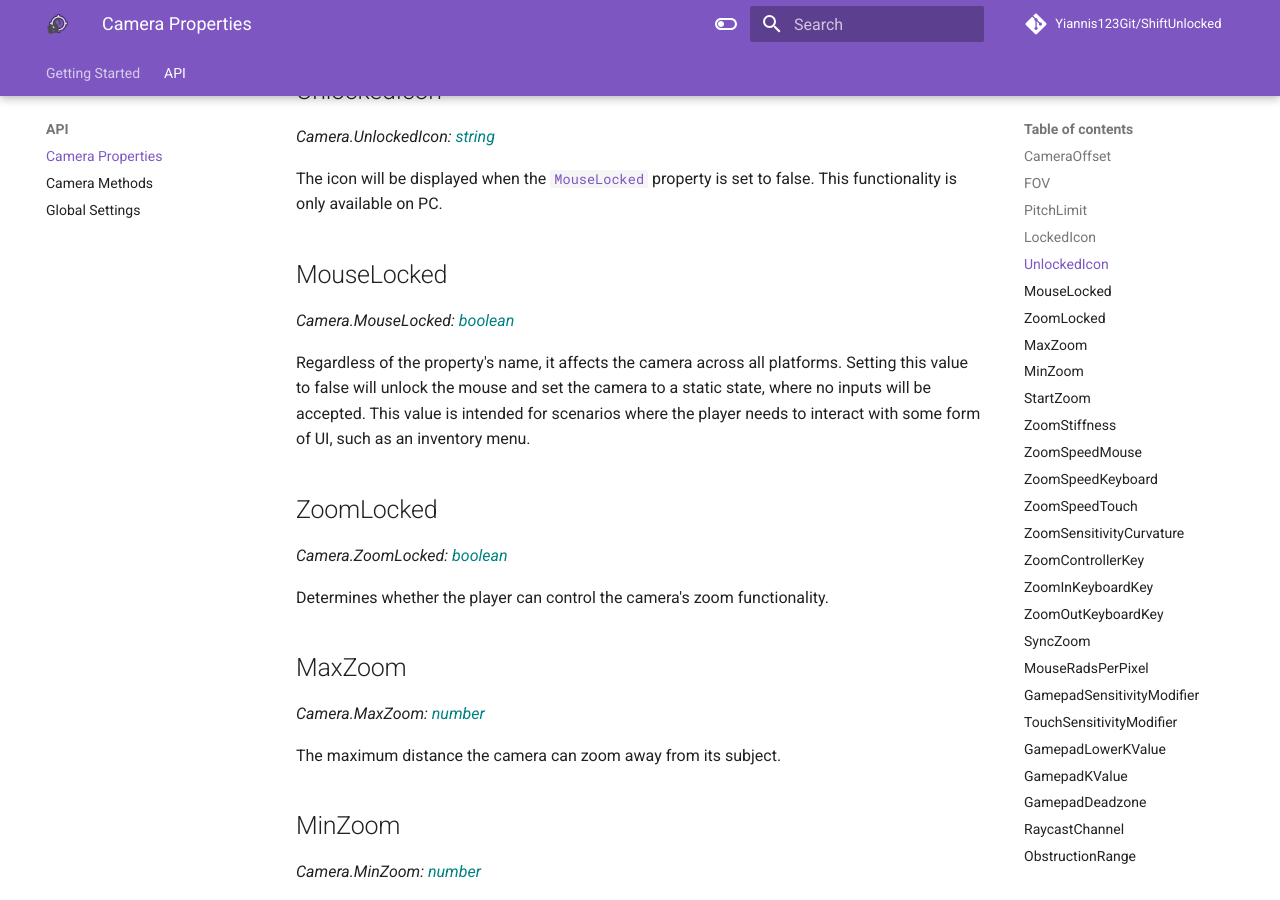
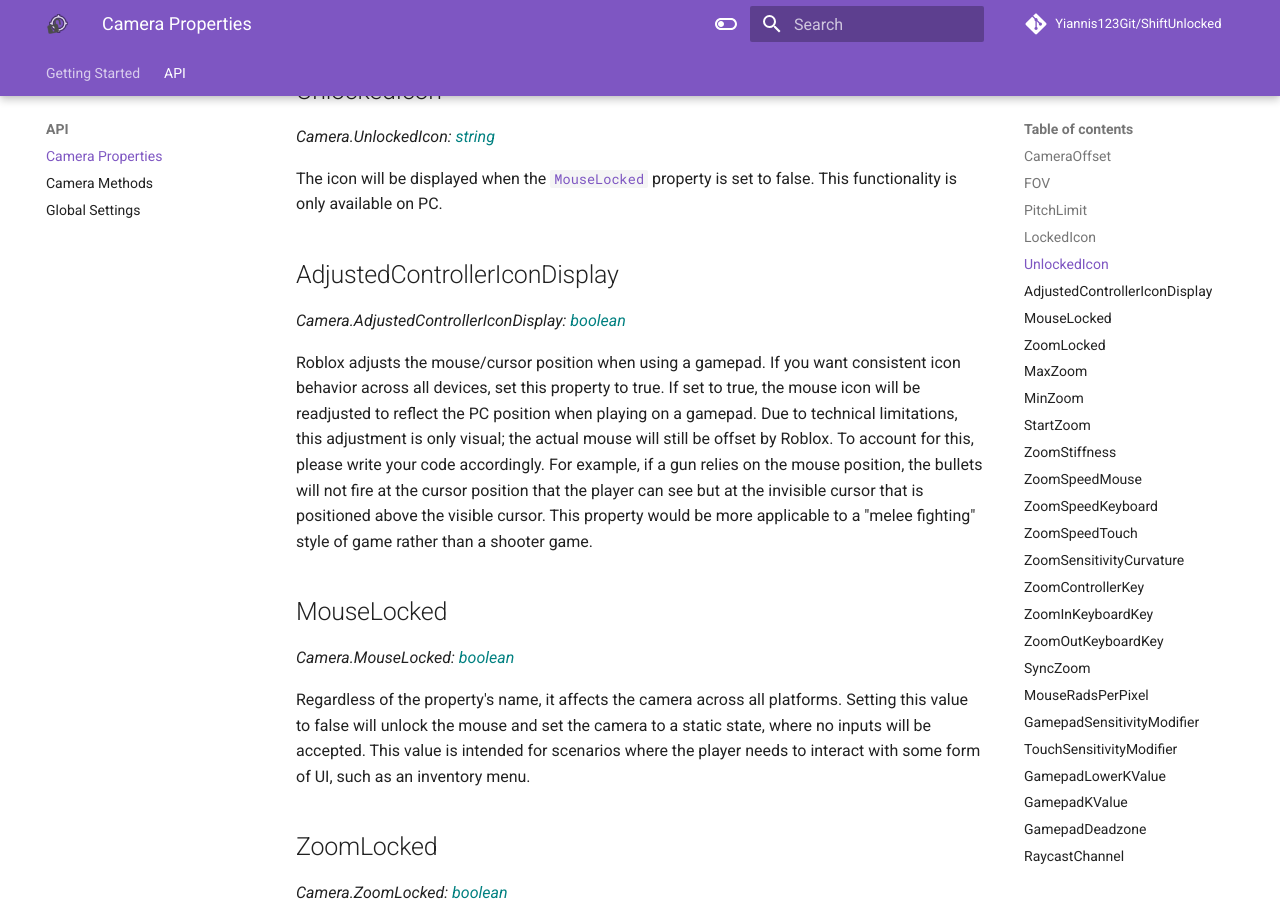
Before and after one commit to Yiannis123Git/ShiftUnlocked, an MkDocs documentation site: the page built from docs/CameraProperties.md, in a window 1280 px wide and 900 px high, scrolled down 1152 px. Built offline with MkDocs 1.6.1 and Material for MkDocs 9.7.7, drawn with Linux system fonts in a browser that asks for light colours; comment, search, counter and statistics services are not loaded.

Commit message:
Add docs for AdjustedControllerIconDisplay

```diff
--- a/docs/CameraProperties.md
+++ b/docs/CameraProperties.md
@@ -38,6 +38,12 @@
 _Camera.UnlockedIcon: <span style="color: teal;">string</span>_
 
 The icon will be displayed when the [`MouseLocked`](#mouselocked) property is set to false. This functionality is only available on PC.
+
+## AdjustedControllerIconDisplay
+
+_Camera.AdjustedControllerIconDisplay: <span style="color: teal;">boolean</span>_
+
+Roblox adjusts the mouse/cursor position when using a gamepad. If you want consistent icon behavior across all devices, set this property to true. If set to true, the mouse icon will be readjusted to reflect the PC position when playing on a gamepad. Due to technical limitations, this adjustment is only visual; the actual mouse will still be offset by Roblox. To account for this, please write your code accordingly. For example, if a gun relies on the mouse position, the bullets will not fire at the cursor position that the player can see but at the invisible cursor that is positioned above the visible cursor. This property would be more applicable to a "melee fighting" style of game rather than a shooter game.
 
 ## MouseLocked
 
```
